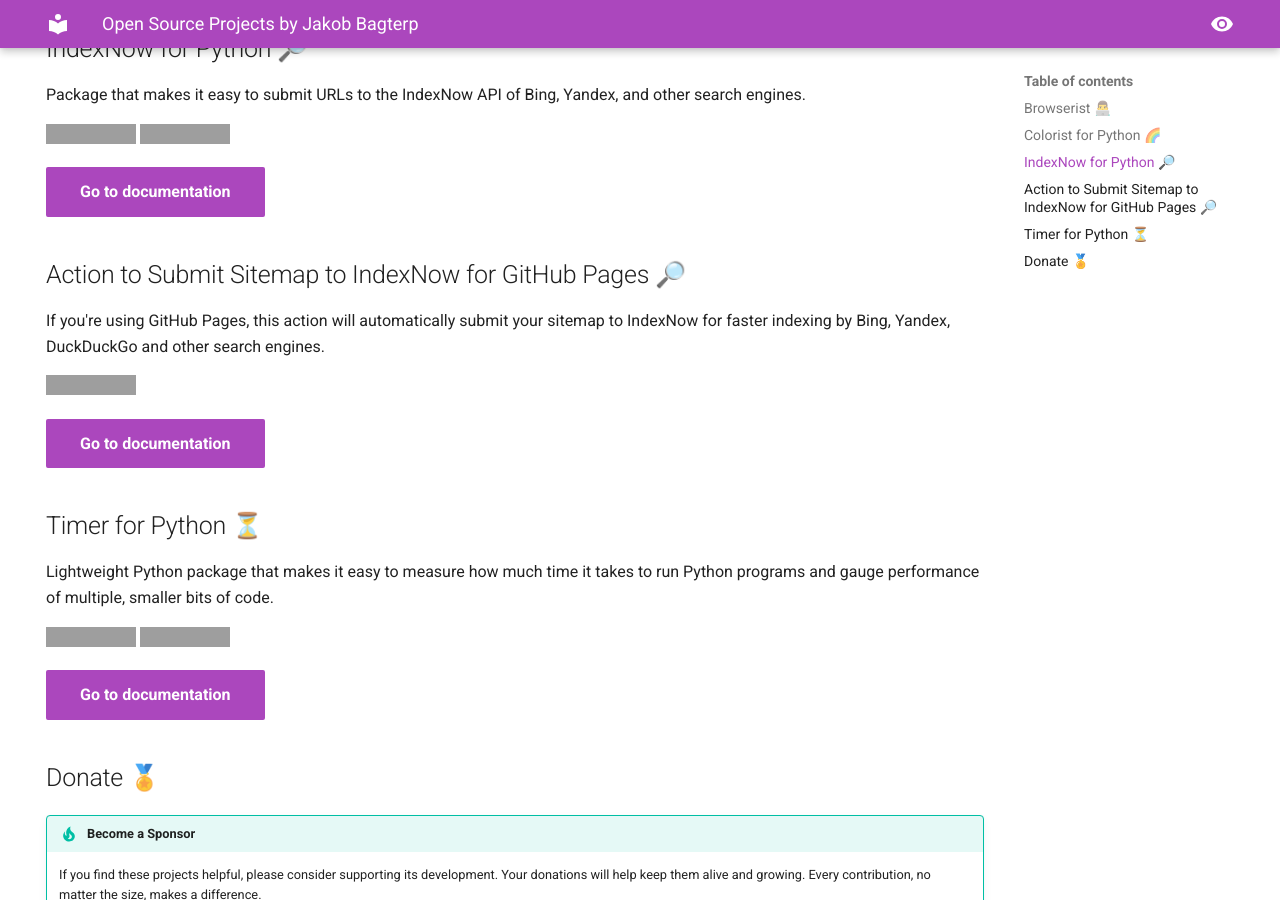
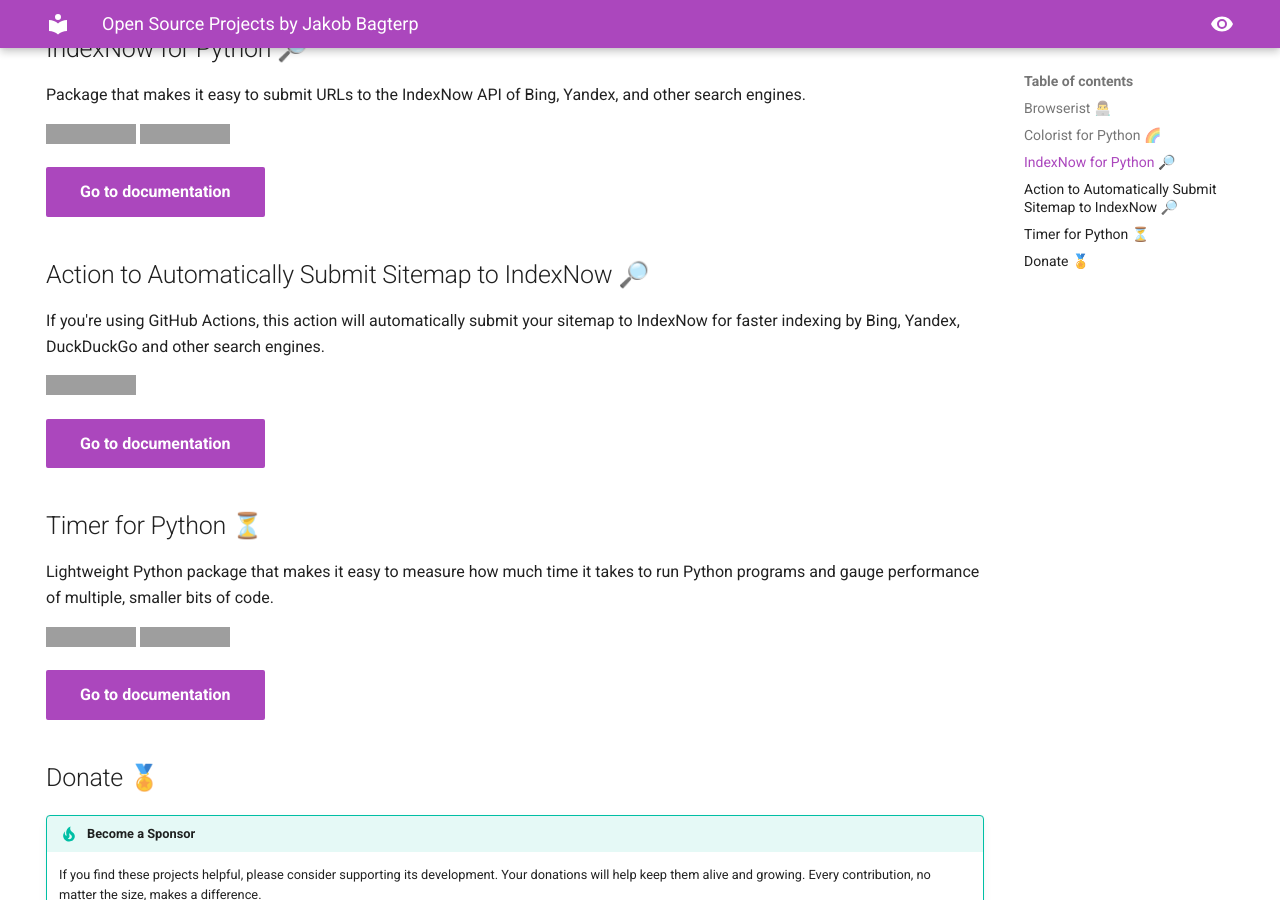
Before and after one commit to jakob-bagterp/jakob-bagterp.github.io, an MkDocs documentation site: the page built from docs/index.md, in a window 1280 px wide and 900 px high, scrolled down 600 px, cut to the strip 0-900 px from the top of the window. Built offline with MkDocs 1.6.1 and Material for MkDocs 9.7.7, drawn with Linux system fonts in a browser that asks for light colours; grey boxes are pictures that could not be loaded.

Commit message:
Updated links and description for "index-now-submit-sitemap-action" following updated source code and renaming of project.

```diff
--- a/docs/index.md
+++ b/docs/index.md
@@ -30,12 +30,12 @@
 
 [Go to documentation](https://jakob-bagterp.github.io/index-now-for-python/){ .md-button .md-button--primary }
 
-## Action to Submit Sitemap to IndexNow for GitHub Pages 🔎
-If you're using GitHub Pages, this action will automatically submit your sitemap to IndexNow for faster indexing by Bing, Yandex, DuckDuckGo and other search engines.
+## Action to Automatically Submit Sitemap to IndexNow 🔎
+If you're using GitHub Actions, this action will automatically submit your sitemap to IndexNow for faster indexing by Bing, Yandex, DuckDuckGo and other search engines.
 
-[![IndexNow for Python source code on GitHub](https://img.shields.io/static/v1?label=GitHub&message=source%20code&logo=github&color=teal&link=https%3A%2F%2Fgithub.com%2Fjakob-bagterp%2Findex-now-submit-sitemap-gh-pages-action)](https://github.com/jakob-bagterp/index-now-submit-sitemap-gh-pages-action/)
+[![IndexNow for Python source code on GitHub](https://img.shields.io/static/v1?label=GitHub&message=source%20code&logo=github&color=teal&link=https%3A%2F%2Fgithub.com%2Fjakob-bagterp%2Findex-now-submit-sitemap-action)](https://github.com/jakob-bagterp/index-now-submit-sitemap-action/)
 
-[Go to documentation](https://jakob-bagterp.github.io/index-now-submit-sitemap-gh-pages-action/){ .md-button .md-button--primary }
+[Go to documentation](https://jakob-bagterp.github.io/index-now-submit-sitemap-action/){ .md-button .md-button--primary }
 
 ## Timer for Python ⏳
 Lightweight Python package that makes it easy to measure how much time it takes to run Python programs and gauge performance of multiple, smaller bits of code.
```
